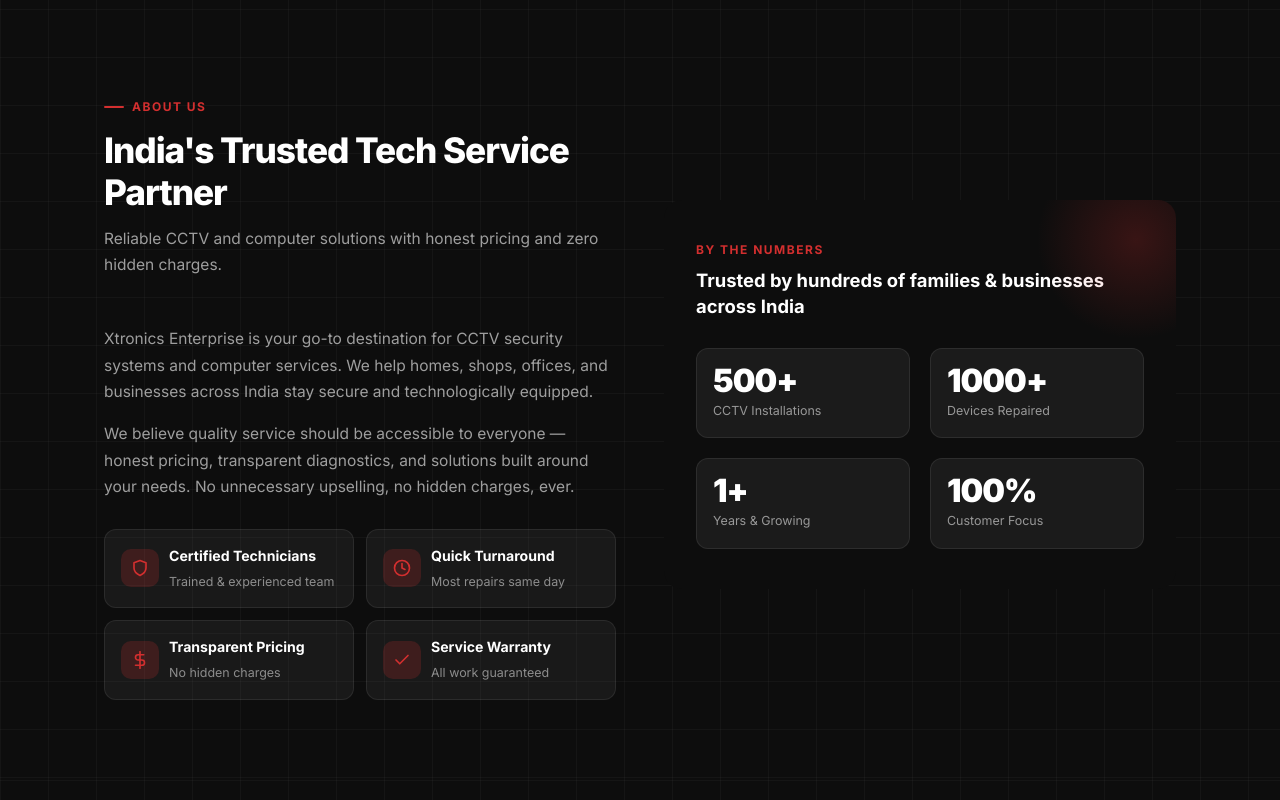
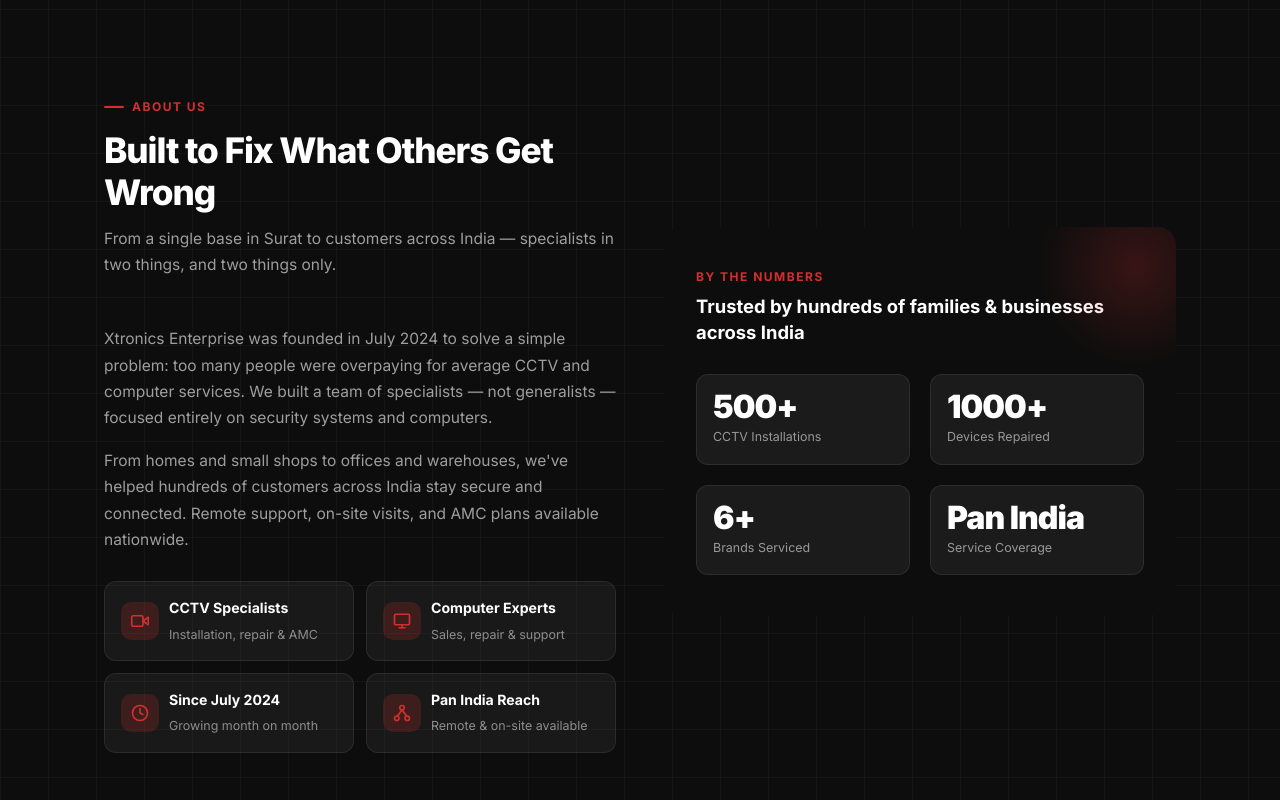
Before and after one commit to Kirtan-Tank/xtronics-enterprise-website, a plain HTML site: page index.html in a window 1280 px wide. Shown: the part 900-1700 px from the top of the page. Drawn offline with Linux system fonts and the light colour scheme.

Commit message:
Restructure About and Why Us content — remove redundancy, differentiate sections

```diff
--- a/index.html
+++ b/index.html
@@ -1087,21 +1087,30 @@
       <div class="about-body">
         <div class="section-head">
           <span class="section-label">About Us</span>
-          <h2 class="section-title">India's Trusted Tech Service Partner</h2>
-          <p class="section-desc">Reliable CCTV and computer solutions with honest pricing and zero hidden charges.</p>
+          <h2 class="section-title">Built to Fix What Others Get Wrong</h2>
+          <p class="section-desc">From a single base in Surat to customers across India — specialists in two things, and two things only.</p>
         </div>
 
-        <p>Xtronics Enterprise is your go-to destination for CCTV security systems and computer services. We help homes, shops, offices, and businesses across India stay secure and technologically equipped.</p>
-        <p>We believe quality service should be accessible to everyone — honest pricing, transparent diagnostics, and solutions built around your needs. No unnecessary upselling, no hidden charges, ever.</p>
+        <p>Xtronics Enterprise was founded in July 2024 to solve a simple problem: too many people were overpaying for average CCTV and computer services. We built a team of specialists — not generalists — focused entirely on security systems and computers.</p>
+        <p>From homes and small shops to offices and warehouses, we've helped hundreds of customers across India stay secure and connected. Remote support, on-site visits, and AMC plans available nationwide.</p>
 
         <div class="about-chips">
           <div class="chip">
             <div class="chip-icon">
-              <svg width="18" height="18" viewBox="0 0 24 24" fill="none" stroke="currentColor" stroke-width="2.2" stroke-linecap="round" stroke-linejoin="round"><path d="M12 22s8-4 8-10V5l-8-3-8 3v7c0 6 8 10 8 10z"/></svg>
+              <svg width="18" height="18" viewBox="0 0 24 24" fill="none" stroke="currentColor" stroke-width="2.2" stroke-linecap="round" stroke-linejoin="round"><path d="M23 7l-7 5 7 5V7z"/><rect x="1" y="5" width="15" height="14" rx="2"/></svg>
             </div>
             <div>
-              <strong>Certified Technicians</strong>
-              <span>Trained &amp; experienced team</span>
+              <strong>CCTV Specialists</strong>
+              <span>Installation, repair &amp; AMC</span>
+            </div>
+          </div>
+          <div class="chip">
+            <div class="chip-icon">
+              <svg width="18" height="18" viewBox="0 0 24 24" fill="none" stroke="currentColor" stroke-width="2.2" stroke-linecap="round" stroke-linejoin="round"><rect x="2" y="3" width="20" height="14" rx="2"/><line x1="8" y1="21" x2="16" y2="21"/><line x1="12" y1="17" x2="12" y2="21"/></svg>
+            </div>
+            <div>
+              <strong>Computer Experts</strong>
+              <span>Sales, repair &amp; support</span>
             </div>
           </div>
           <div class="chip">
@@ -1109,26 +1118,17 @@
               <svg width="18" height="18" viewBox="0 0 24 24" fill="none" stroke="currentColor" stroke-width="2.2" stroke-linecap="round" stroke-linejoin="round"><circle cx="12" cy="12" r="10"/><polyline points="12 6 12 12 16 14"/></svg>
             </div>
             <div>
-              <strong>Quick Turnaround</strong>
-              <span>Most repairs same day</span>
+              <strong>Since July 2024</strong>
+              <span>Growing month on month</span>
             </div>
           </div>
           <div class="chip">
             <div class="chip-icon">
-              <svg width="18" height="18" viewBox="0 0 24 24" fill="none" stroke="currentColor" stroke-width="2.2" stroke-linecap="round" stroke-linejoin="round"><line x1="12" y1="1" x2="12" y2="23"/><path d="M17 5H9.5a3.5 3.5 0 000 7h5a3.5 3.5 0 010 7H6"/></svg>
+              <svg width="18" height="18" viewBox="0 0 24 24" fill="none" stroke="currentColor" stroke-width="2.2" stroke-linecap="round" stroke-linejoin="round"><circle cx="12" cy="5" r="3"/><circle cx="19" cy="19" r="3"/><circle cx="5" cy="19" r="3"/><line x1="12" y1="8" x2="5.5" y2="16.5"/><line x1="12" y1="8" x2="18.5" y2="16.5"/></svg>
             </div>
             <div>
-              <strong>Transparent Pricing</strong>
-              <span>No hidden charges</span>
-            </div>
-          </div>
-          <div class="chip">
-            <div class="chip-icon">
-              <svg width="18" height="18" viewBox="0 0 24 24" fill="none" stroke="currentColor" stroke-width="2.2" stroke-linecap="round" stroke-linejoin="round"><polyline points="20 6 9 17 4 12"/></svg>
-            </div>
-            <div>
-              <strong>Service Warranty</strong>
-              <span>All work guaranteed</span>
+              <strong>Pan India Reach</strong>
+              <span>Remote &amp; on-site available</span>
             </div>
           </div>
         </div>
@@ -1147,12 +1147,12 @@
             <span>Devices Repaired</span>
           </div>
           <div class="stat-item">
-            <strong>1+</strong>
-            <span>Years &amp; Growing</span>
+            <strong>6+</strong>
+            <span>Brands Serviced</span>
           </div>
           <div class="stat-item">
-            <strong>100%</strong>
-            <span>Customer Focus</span>
+            <strong>Pan India</strong>
+            <span>Service Coverage</span>
           </div>
         </div>
       </div>
@@ -1251,8 +1251,8 @@
         <div class="why-icon">
           <svg width="24" height="24" viewBox="0 0 24 24" fill="none" stroke="currentColor" stroke-width="2.2" stroke-linecap="round" stroke-linejoin="round"><circle cx="12" cy="12" r="10"/><polyline points="12 6 12 12 16 14"/></svg>
         </div>
-        <h3>Fast Service</h3>
-        <p>Most repairs completed the same day. We value your time and work quickly without cutting corners.</p>
+        <h3>Same-Day Turnaround</h3>
+        <p>9 in 10 repairs are done the day you bring it in. We diagnose fast, source parts on the spot, and get you back up before the day ends.</p>
       </div>
 
       <div class="why-card">
@@ -1260,8 +1260,8 @@
         <div class="why-icon">
           <svg width="24" height="24" viewBox="0 0 24 24" fill="none" stroke="currentColor" stroke-width="2.2" stroke-linecap="round" stroke-linejoin="round"><path d="M17 21v-2a4 4 0 00-4-4H5a4 4 0 00-4 4v2"/><circle cx="9" cy="7" r="4"/><path d="M23 21v-2a4 4 0 00-3-3.87"/><path d="M16 3.13a4 4 0 010 7.75"/></svg>
         </div>
-        <h3>Experienced Team</h3>
-        <p>Skilled technicians with hands-on expertise in CCTV systems and computer hardware for all brands.</p>
+        <h3>Specialists, Not Generalists</h3>
+        <p>Our technicians work exclusively on CCTV and computers — not everything. That focus means faster diagnosis and far fewer revisits.</p>
       </div>
 
       <div class="why-card">
@@ -1269,8 +1269,8 @@
         <div class="why-icon">
           <svg width="24" height="24" viewBox="0 0 24 24" fill="none" stroke="currentColor" stroke-width="2.2" stroke-linecap="round" stroke-linejoin="round"><line x1="12" y1="1" x2="12" y2="23"/><path d="M17 5H9.5a3.5 3.5 0 000 7h5a3.5 3.5 0 010 7H6"/></svg>
         </div>
-        <h3>Affordable Pricing</h3>
-        <p>Competitive rates with zero hidden charges. Free estimate before any work begins — always transparent.</p>
+        <h3>Quote Before We Start</h3>
+        <p>You get a clear price before we touch anything. What we quote is what you pay — no add-ons, no surprise labour charges, ever. If the fix isn't worth it, we'll say so.</p>
       </div>
 
       <div class="why-card">
@@ -1278,8 +1278,8 @@
         <div class="why-icon">
           <svg width="24" height="24" viewBox="0 0 24 24" fill="none" stroke="currentColor" stroke-width="2.2" stroke-linecap="round" stroke-linejoin="round"><path d="M12 22s8-4 8-10V5l-8-3-8 3v7c0 6 8 10 8 10z"/><polyline points="9 12 11 14 15 10"/></svg>
         </div>
-        <h3>Genuine Products</h3>
-        <p>Only authorized, branded products. Every sale carries a manufacturer warranty and genuine parts guarantee.</p>
+        <h3>Authorized Products Only</h3>
+        <p>We stock Hikvision, Dahua, CP Plus, and leading PC brands — all authorized, all with valid manufacturer warranties. No grey-market, no imitations.</p>
       </div>
     </div>
   </div>
```
